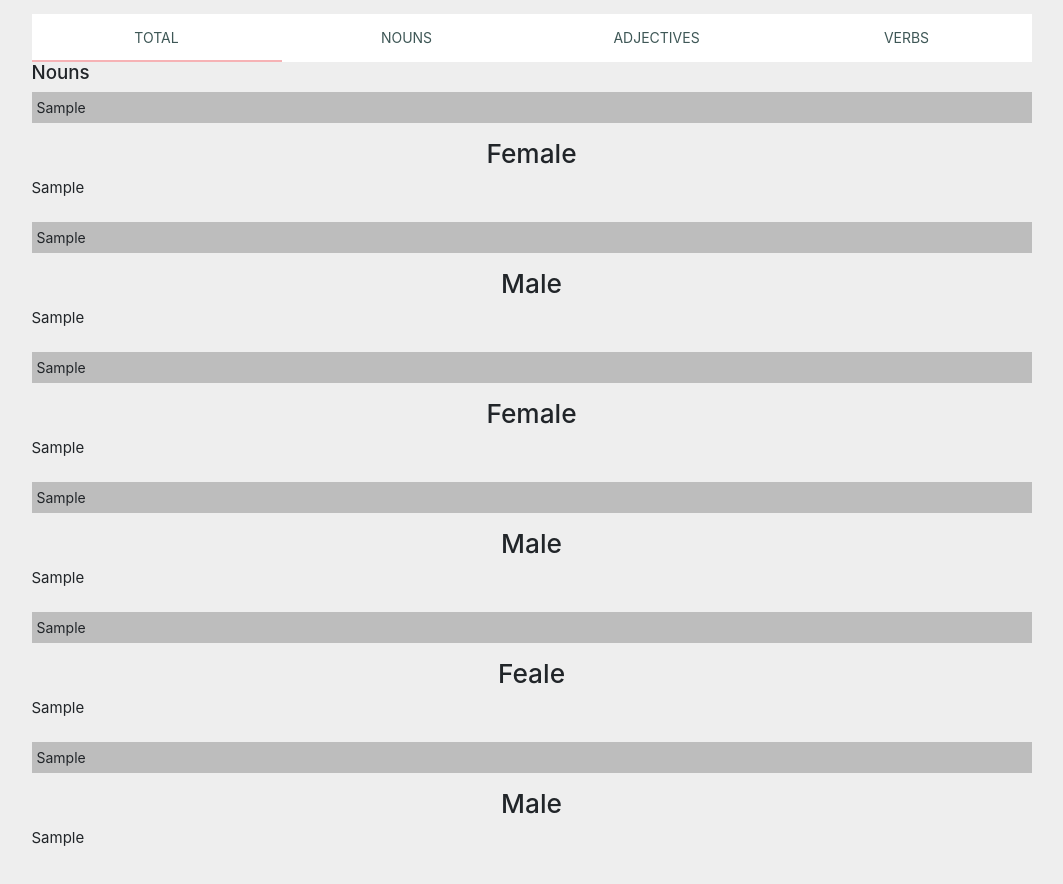
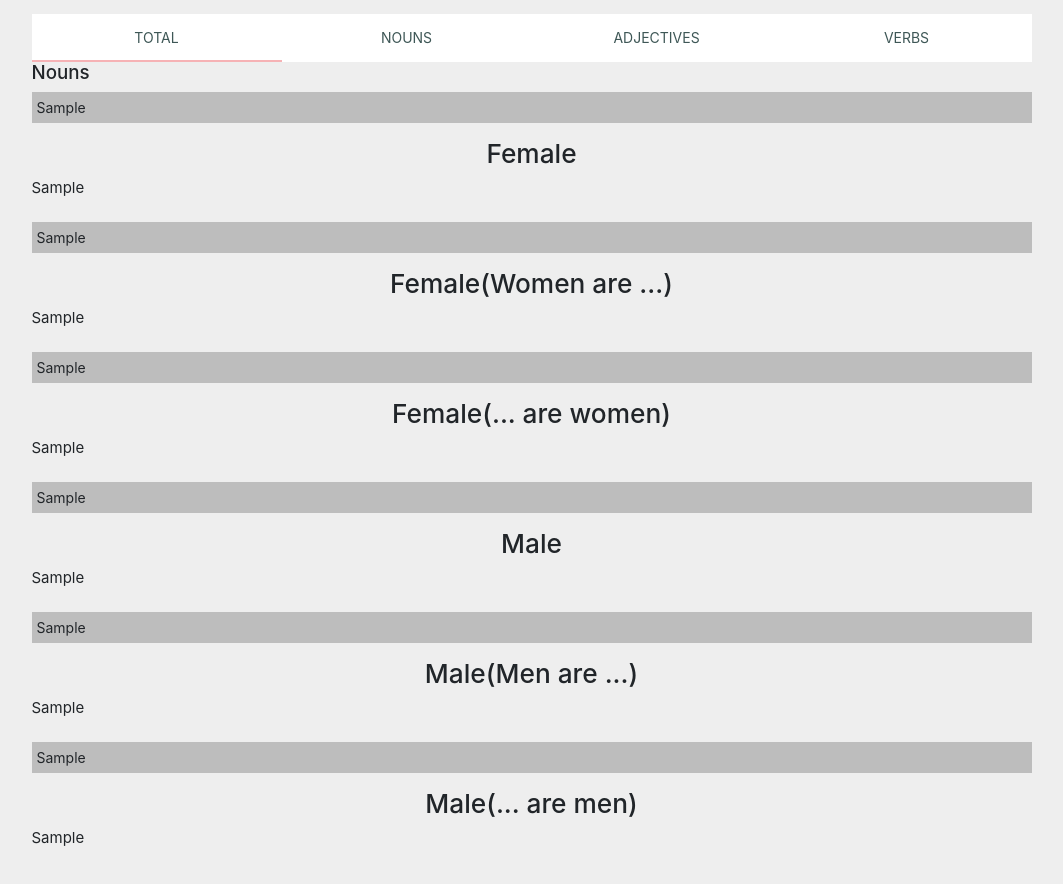
Before and after one commit to YoujingYu99/nlp_bias_visualisation, a Flask app: template bias_visualisation_app/templates/analysis.html in a window 1280 px wide, after a click on "NOUNS". Shown: the part 907-1791 px from the top of the page, without its empty margins (156-1219 px from the left). Run offline with Flask 2, Linux system fonts and the light colour scheme; the template is opened without the code that fills it: most values are stand-ins (such as "Sample title", 1, 10 or a date in 2020); parts of the project's set-up code (start-up, migrations or seed data) failed here and were passed over; some libraries are stand-ins or nearby versions.

Commit message:
Solving renaming issues

```diff
--- a/bias_visualisation_app/templates/analysis.html
+++ b/bias_visualisation_app/templates/analysis.html
@@ -125,27 +125,27 @@
               </br>
               </br>
               <div class="grey lighten-1"><p style="padding:5px;font-size:14px;">{{ male_nouns }}</p></div>
+              <h3 style="text-align: center">Female(Women are ...)</h3>
+                {{ data_fm_before_aux.to_html(classes="table table-striped", header="true", justify="center") | safe}}
+              </br>
+              </br>
+              <div class="grey lighten-1"><p style="padding:5px;font-size:14px;">{{ male_nouns }}</p></div>
+              <h3 style="text-align: center">Female(... are women)</h3>
+                {{ data_fm_follow_aux.to_html(classes="table table-striped", header="true", justify="center") | safe}}
+              </br>
+              </br>
+              <div class="grey lighten-1"><p style="padding:5px;font-size:14px;">{{ male_nouns }}</p></div>
               <h3 style="text-align: center">Male</h3>
                 {{ data_m_noun.to_html(classes="table table-striped", header="true", justify="center") | safe}}
               </br>
               </br>
               <div class="grey lighten-1"><p style="padding:5px;font-size:14px;">{{ male_nouns }}</p></div>
-              <h3 style="text-align: center">Female</h3>
-                {{ data_fm_before_auxm_noun.to_html(classes="table table-striped", header="true", justify="center") | safe}}
-              </br>
-              </br>
-              <div class="grey lighten-1"><p style="padding:5px;font-size:14px;">{{ male_nouns }}</p></div>
-              <h3 style="text-align: center">Male</h3>
+              <h3 style="text-align: center">Male(Men are ...)</h3>
                 {{ data_m_before_aux.to_html(classes="table table-striped", header="true", justify="center") | safe}}
               </br>
               </br>
               <div class="grey lighten-1"><p style="padding:5px;font-size:14px;">{{ male_nouns }}</p></div>
-              <h3 style="text-align: center">Feale</h3>
-                {{ data_fm_follow_auxm_noun.to_html(classes="table table-striped", header="true", justify="center") | safe}}
-              </br>
-              </br>
-              <div class="grey lighten-1"><p style="padding:5px;font-size:14px;">{{ male_nouns }}</p></div>
-              <h3 style="text-align: center">Male</h3>
+              <h3 style="text-align: center">Male(... are men)</h3>
                 {{ data_m_follow_aux.to_html(classes="table table-striped", header="true", justify="center") | safe}}
             </div>
 
--- a/bias_visualisation_app/utils/test_follow_aux.py
+++ b/bias_visualisation_app/utils/test_follow_aux.py
@@ -23,7 +23,7 @@ female_nouns.extend(['she', 'her', 'herself', 'lady', 'ladys', 'woman', 'women',
 female_nouns = [x.lower() for x in female_nouns]
 
 
-sentence = 'Most writers are female. The majority are women. The suspect is a woman. Her father was a man who lived an extraodinary life. Women are victims. Men are minority. The woman is a teacher. Sarah is an engineer. The culprit is Linda.'
+sentence = 'Most writers are female. The majority are women. The suspect is a woman. Her father was a man who lived an extraordinary life. Women are victims. Men are minority. The woman is a teacher. Sarah is an engineer. The culprit is Linda.'
 
 
 
```
Also changed, not shown: bias_visualisation_app/routes.py (+4 -4 lines).
